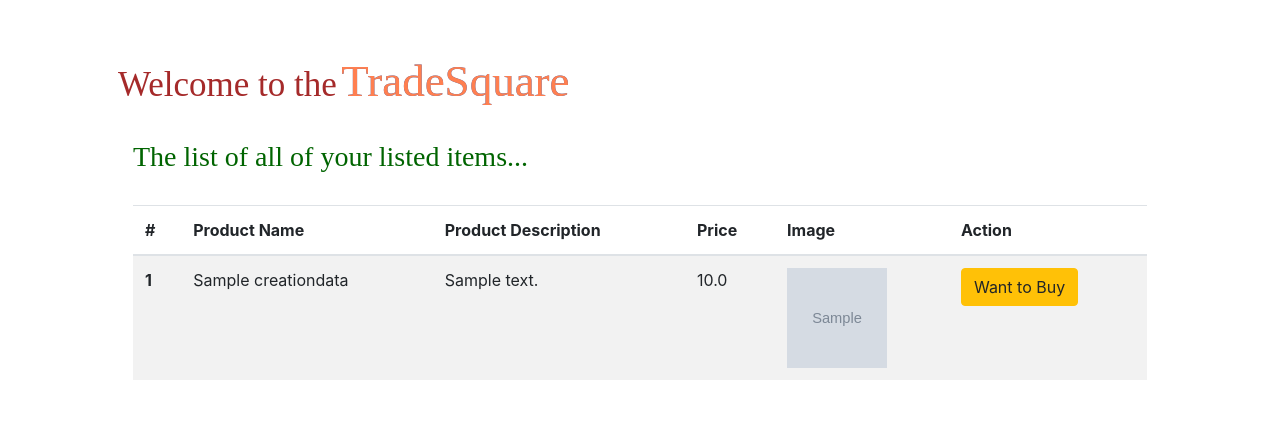
After one commit to Dipam581/Bid-Deals, a Django app: page /deals/ in a window 1280 px wide. The commit adds this page. Shown: the top 443 px of the page. Run offline with Django 5.2, Linux system fonts and the light colour scheme; tables that the repository leaves empty hold one stand-in row (values such as "Sample post"); grey boxes marked "Sample" are stand-in pictures; parts of the project's set-up code (start-up, migrations or seed data) failed here and were passed over; some libraries are stand-ins or nearby versions.

Commit message:
all products list

```diff
--- a/Bidding System/Bidding_System/Bid/urls.py
+++ b/Bidding System/Bidding_System/Bid/urls.py
@@ -4,6 +4,8 @@ from django.urls import path
 from .views import *
 
 urlpatterns = [
+    path('option/', option_of_trading, name="option_of_trading"),
     path('addBid/', add_product_for_bid, name="add_product_for_bid"),
+    path('deals/', show_all_products, name="show_all_products"),
 
 ]
--- a/Bidding System/Bidding_System/Bid/views.py
+++ b/Bidding System/Bidding_System/Bid/views.py
@@ -1,6 +1,10 @@
 from django.shortcuts import render
 import random
 from .models import creationData
+
+
+def option_of_trading(request):
+    return render(request, 'option.html')
 
 
 def add_product_for_bid(request):
@@ -20,3 +24,10 @@ def add_product_for_bid(request):
         print("--> ",owner_data)
 
     return render(request, 'bid_creation.html', {'userContext': context["fullName"], 'ownerData': owner_data})
+
+
+#Show all products
+def show_all_products(request):
+    listed_obj = creationData.objects.all()
+
+    return render(request, 'all_products.html',{"listed_obj": listed_obj})
--- a/Bidding System/Bidding_System/Login/views.py
+++ b/Bidding System/Bidding_System/Login/views.py
@@ -17,7 +17,7 @@ def initiate_login(request):
             "uuid": str(user_obj.customuser.unique_key)
         }
         if user is not None:
-            return redirect("add_product_for_bid")
+            return redirect("option_of_trading")
 
         else:
            return HttpResponse("Sorry... You Are Not Authenticated.")
--- /dev/null
+++ b/Bidding System/Bidding_System/templates/all_products.html
@@ -0,0 +1,61 @@
+<!DOCTYPE html>
+<html lang="en">
+
+<head>
+    <meta charset="UTF-8">
+    <meta name="viewport" content="width=device-width, initial-scale=1.0">
+    <title>Register</title>
+    <link rel="stylesheet" href="https://stackpath.bootstrapcdn.com/bootstrap/4.4.1/css/bootstrap.min.css"
+        integrity="sha384-Vkoo8x4CGsO3+Hhxv8T/Q5PaXtkKtu6ug5TOeNV6gBiFeWPGFN9MuhOf23Q9Ifjh" crossorigin="anonymous">
+</head>
+
+<body>
+    <div class='container mx-auto p-5' id="welcome">
+        <form method="post">
+            {% csrf_token %}
+            <div class="mb-4">
+                <span style="font-family: serif; font-size: 35px; color: brown;">Welcome to the</span>
+                <span
+                    style="font-family: serif; font-size: 45px; color: coral; text-shadow: 0 0 #1d5fc1;">TradeSquare</span>
+            </div>
+
+            <div class="container">
+                <h3 style="font-family: serif; color: darkgreen;">The list of all of your listed items...</h3>
+                <br>
+                <table class="table table-striped">
+                    <thead>
+                        <tr>
+                            <th scope="col">#</th>
+                            <th scope="col">Product Name</th>
+                            <th scope="col">Product Description</th>
+                            <th scope="col">Price</th>
+                            <th scope="col">Image</th>
+                            <th scope="col">Action</th>
+                        </tr>
+                    </thead>
+                    <tbody>
+                        {% for product in listed_obj %}
+                        <tr>
+                            <th scope="row">{{ forloop.counter }}</th>
+                            <td>{{ product.name }}</td>
+                            <td>{{ product.description }}</td>
+                            <td>{{ product.price }}</td>
+                            <td>
+                                <img src="{{ product.image.url }}" alt="{{ product.name }}"
+                                    style="width: 100px; height: 100px;">
+                            </td>
+                            <td><a class="btn btn-warning" href="#" role="button">Want to Buy</a></td>
+                        </tr>
+                        {% empty %}
+                        <tr>
+                            <td colspan="5">No products found for this owner.</td>
+                        </tr>
+                        {% endfor %}
+                    </tbody>
+                </table>
+            </div>
+        </form>
+    </div>
+</body>
+
+</html>
--- a/Bidding System/Bidding_System/templates/bid_creation.html
+++ b/Bidding System/Bidding_System/templates/bid_creation.html
@@ -30,10 +30,10 @@
           <label class=''>Target Price</label>
           <div class="input-group mb-3">
             <div class="input-group-prepend">
-              <span class="input-group-text">$</span>
+              <span class="input-group-text">₹</span>
             </div>
             <input type="number" class="form-control" aria-label="Amount (to the nearest dollar)" name="amount"
-              id="amount" required>
+              id="amount" step="0.01" required>
             <div class="input-group-append">
               <span class="input-group-text">.00</span>
             </div>
```
Also changed, not shown: Bidding System/Bidding_System/templates/option.html (added, +46 -0 lines), Bidding System/Bidding_System/media/images/download_1.jpg (added), Bidding System/Bidding_System/media/images/download_2.jpg (added).
